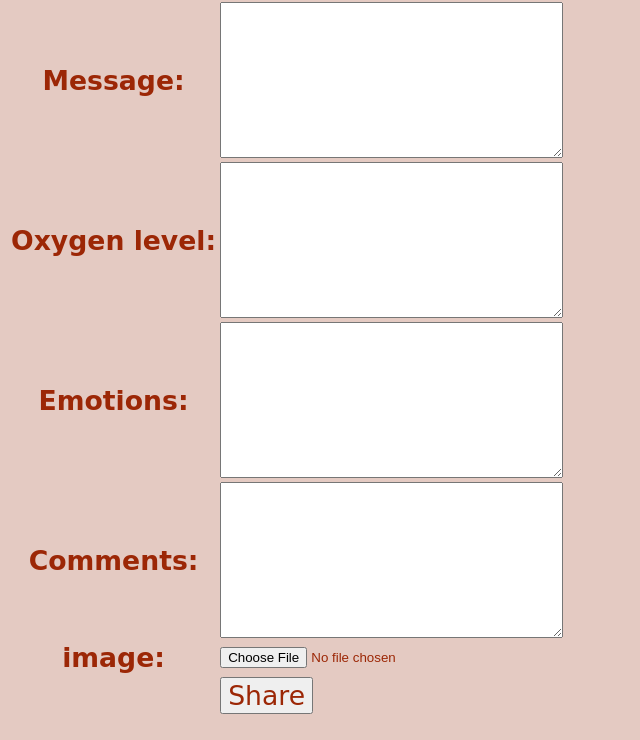
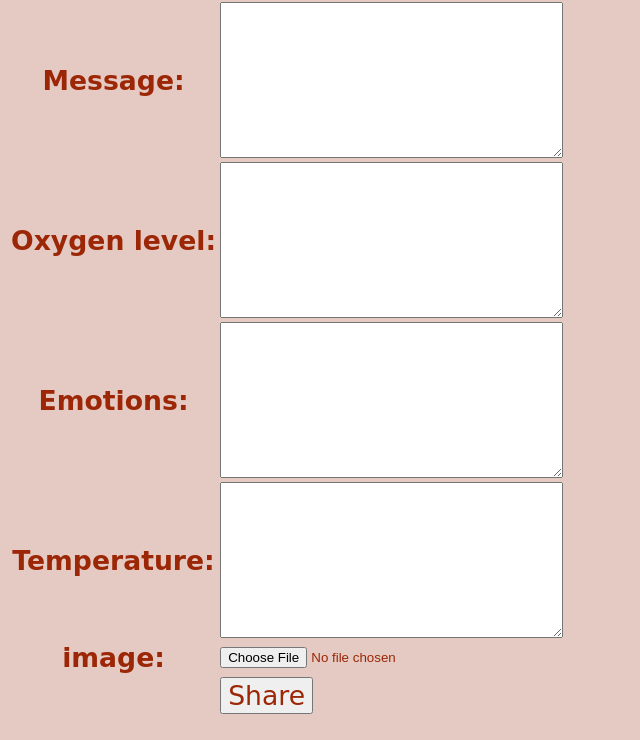
Before and after one commit to ssung01-pixel/cs108-examples, a Django app: page /project/profile/2 in a window 1280 px wide. Shown: the part 1344-2084 px from the top of the page, without its empty margins (0-640 px from the left). Run offline with Django 3.2, Linux system fonts and the light colour scheme; data comes from the database, SQL or seed files in the repository.

Commit message:
changed views file to a different variable

```diff
--- a/project/forms.py
+++ b/project/forms.py
@@ -52,4 +52,4 @@ class CreateStatusMessageForm(forms.ModelForm):
     class Meta:
         ''' additional data about this form '''
         model = StatusMessage # which model to create
-        fields = ['message','Oxygen_level','emotions','Comments', 'image_file'] # which fields for the status message
+        fields = ['message','Oxygen_level','emotions','temperature', 'image_file'] # which fields for the status message
--- a/project/models.py
+++ b/project/models.py
@@ -105,7 +105,7 @@ class StatusMessage(models.Model):
     image_file = models.ImageField(blank = True) # an actual image
     Oxygen_level = models.TextField(blank= True) # creating a blood type
     emotions = models.TextField(blank=True) # creating a city text feild
-    Comments = models.TextField(blank=True) # creating a email address text field
+    temperature = models.TextField(blank=True) # creating a temperature text field
 
 
     def __str__(self):
--- a/project/templates/project/show_profile_page.html
+++ b/project/templates/project/show_profile_page.html
@@ -41,7 +41,7 @@
        <td><center><a style="color:rgb(156, 39, 6);font-size: 20pt;font-family: Cursive" >{{sm.message}} </center> </td> <!-- getting the status messages from profile and displaying each of the messages-->
        <td><center><a style="color:rgb(156, 39, 6);font-size: 20pt;font-family: Cursive" >{{sm.Oxygen_level}}</center></td>
        <td><center><a style="color:rgb(156, 39, 6);font-size: 20pt;font-family: Cursive" >{{sm.emotions}}</center></td>
-       <td><center><a style="color:rgb(156, 39, 6);font-size: 20pt;font-family: Cursive" >{{sm.Comments}}</center></td>
+       <td><center><a style="color:rgb(156, 39, 6);font-size: 20pt;font-family: Cursive" >{{sm.temperature}}</center></td>
        <td>{% if sm.image_file %} <!-- if it is an image_file then display it-->
        <center><img src='{{sm.image_file.url}}' style='max-width: 100;'></center> <!-- getting the image and displaying-->
        {% endif %}
```
Also changed, not shown: db.sqlite3, project/migrations/0005_auto_20210429_0706.py (added).
